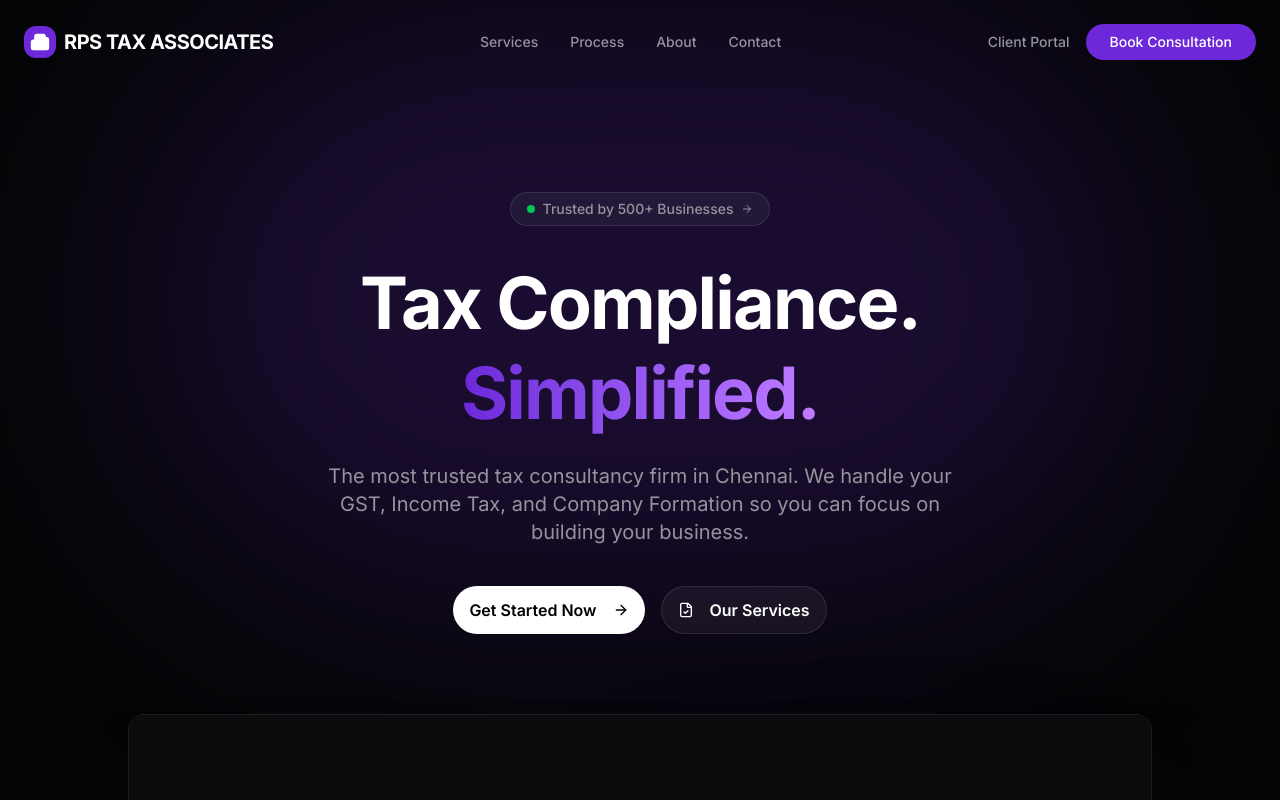
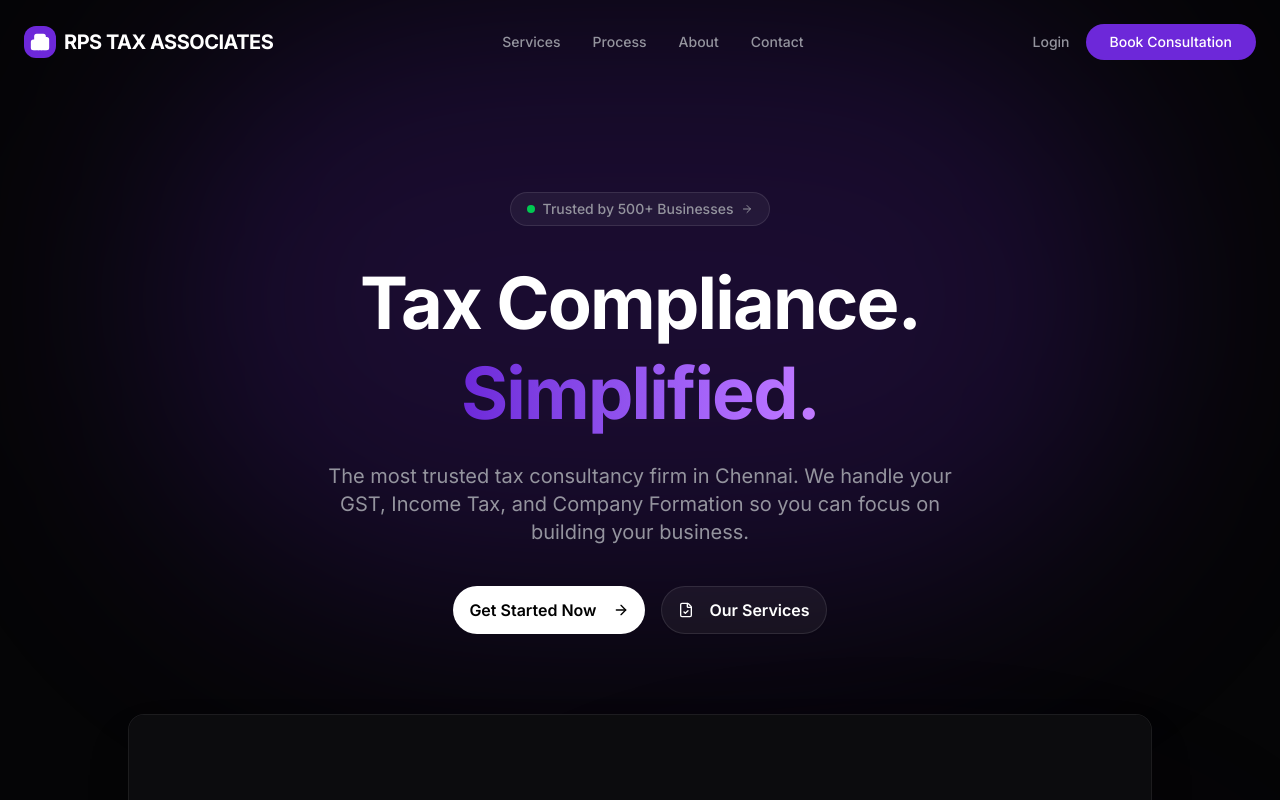
Before and after one commit to Sumeeshsree/RPS, a Next.js app: page / in a window 1280 px wide. Shown: the top 800 px of the page. Built offline with nearby package versions, Linux system fonts and the light colour scheme.

Commit message:
Fixed design Issues

```diff
--- a/src/app/login/page.tsx
+++ b/src/app/login/page.tsx
@@ -55,7 +55,7 @@ export default function LoginPage() {
                 <div className="w-full max-w-md space-y-8">
                     <div className="text-center lg:text-left">
                         <h1 className="text-3xl font-bold tracking-tight">Welcome back</h1>
-                        <p className="text-muted-foreground mt-2">Enter your credentials to access the admin dashboard.</p>
+                        <p className="text-muted-foreground mt-2">Enter your credentials to access the dashboard.</p>
                     </div>
 
                     <form action={handleSubmit} className="space-y-6">
--- a/src/components/landing/navbar.tsx
+++ b/src/components/landing/navbar.tsx
@@ -59,7 +59,7 @@ export function Navbar() {
                 {/* Desktop Actions */}
                 <div className="hidden md:flex items-center gap-4">
                     <Link href="/login" className="text-sm font-medium text-muted-foreground hover:text-white transition-colors">
-                        Client Portal
+                        Login
                     </Link>
                     <Button variant="default" className="bg-primary hover:bg-primary/90 text-white rounded-full px-6">
                         Book Consultation
```
